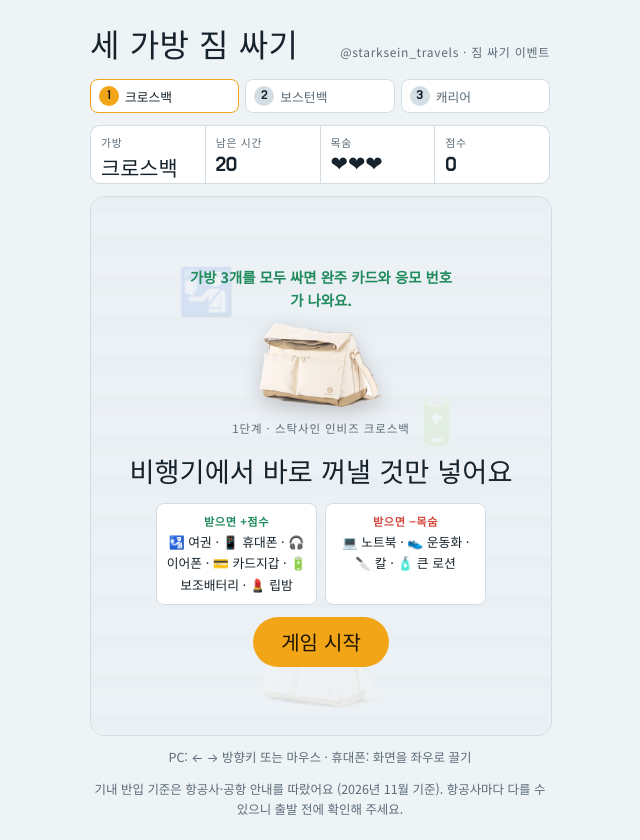
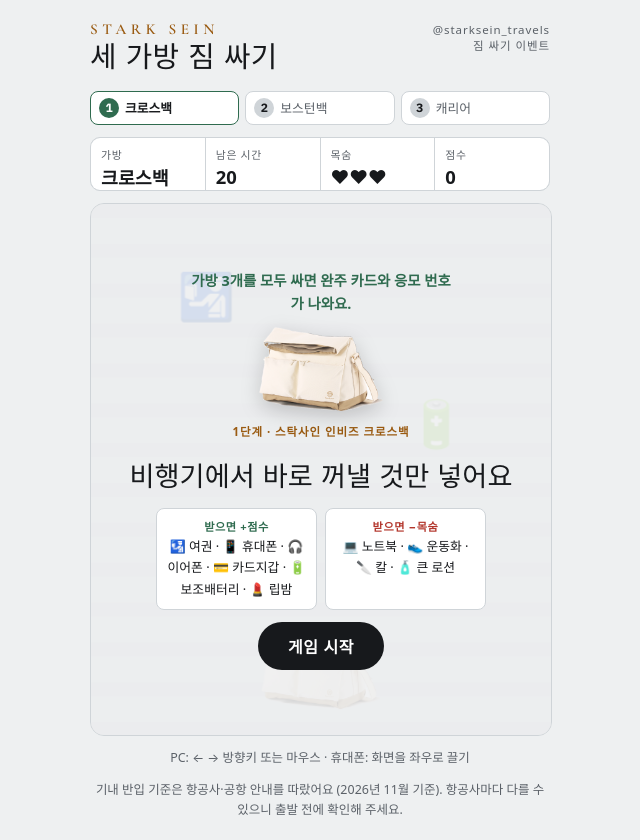
Before and after one commit to actoryk62-cyber/three-bags, a plain HTML site: page index.html in a window 1280 px wide. Shown: the whole page, without its empty margins (320-960 px from the left). Drawn offline with nearby package versions, Linux system fonts and the light colour scheme; a web font is replaced by a local one.

Commit message:
화면을 스탁사인 브랜드 색·글씨체로 변경
Co-Authored-By: Claude Fable 5.1 <noreply@anthropic.com>

```diff
--- a/index.html
+++ b/index.html
@@ -15,60 +15,82 @@
 <link rel="preconnect" href="https://fonts.googleapis.com" />
 <link
   rel="stylesheet"
-  href="https://fonts.googleapis.com/css2?family=Do+Hyeon&family=Noto+Sans+KR:wght@400;700&display=swap"
+  href="https://fonts.googleapis.com/css2?family=Black+Han+Sans&family=IBM+Plex+Sans+KR:wght@400;500;700&family=IBM+Plex+Mono:wght@500;700&family=Cormorant+Garamond:wght@600;700&display=swap"
 />
 <style>
-  /* Layout: one centered play column — stage strip, scoreboard, 3:4 canvas "baggage belt", overlays for intro / clear / finish card */
+  /* Layout: one centered play column — stage strip, scoreboard, 3:4 canvas "baggage belt", overlays for intro / clear / finish card.
+     Palette = 스탁사인 브랜드 가이드(2026-11-17) 페이지와 같은 실버·차콜·딥그린, 금색은 제품 자수 색 */
   :root {
-    --bg: #eef3f6; /* airport floor, cool grey-blue */
+    --bg: #eef0f1; /* 문스톤 실버 바닥 */
     --panel: #ffffff;
-    --ink: #17232c;
-    --muted: #5b6b77;
-    --line: #d3dde4;
-    --accent: #f2a516; /* boarding-pass yellow */
-    --good: #1f8a5b;
-    --bad: #d2463b;
-    --belt: #dfe7ec;
-    --belt-stripe: #cfd9e0;
-    --bag1: #2f4a6d; /* 크로스백: navy */
-    --bag2: #4f7a5a; /* 보스턴백: olive */
-    --bag3: #f2a516; /* 캐리어: yellow */
-    --font-display: "Do Hyeon", "Noto Sans KR", system-ui, sans-serif;
+    --ink: #17191c; /* 토파즈 블랙 */
+    --muted: #5b6168;
+    --line: #cfd4d8;
+    --frame: #6c747b; /* 알루미늄 프레임 */
+    --accent: #2f6b4f; /* 다크 에메랄드 */
+    --gold: #9a5b12; /* 자수 금색 */
+    --good: #2f6b4f;
+    --bad: #b3362c;
+    --btn: #17191c;
+    --btn-fg: #ffffff;
+    --band: #17191c;
+    --band-fg: #eceef0;
+    --belt: #e3e6e8;
+    --belt-stripe: #d5d9dc;
+    --bag1: #17191c; /* 크로스백 대체 그림 */
+    --bag2: #2f6b4f; /* 보스턴백 대체 그림 */
+    --bag3: #8e969d; /* 캐리어 대체 그림 */
+    --font-display: "Black Han Sans", "IBM Plex Sans KR", system-ui, sans-serif;
+    --font-wordmark: "Cormorant Garamond", "Times New Roman", serif;
+    --font-mono: "IBM Plex Mono", ui-monospace, Consolas, monospace;
     --font-body:
-      "Noto Sans KR", system-ui, -apple-system, "Segoe UI", sans-serif;
+      "IBM Plex Sans KR", "Noto Sans KR", system-ui, -apple-system, "Segoe UI",
+      sans-serif;
   }
   @media (prefers-color-scheme: dark) {
     :root:not([data-theme="light"]) {
-      --bg: #0f171d;
-      --panel: #18232b;
-      --ink: #e8eef2;
-      --muted: #96a6b2;
-      --line: #2a3843;
-      --accent: #f5b335;
-      --good: #43c08a;
+      --bg: #121416;
+      --panel: #1b1e21;
+      --ink: #eceef0;
+      --muted: #a2a9b0;
+      --line: #30353a;
+      --frame: #8e969d;
+      --accent: #7fc4a0;
+      --gold: #e0a85c;
+      --good: #7fc4a0;
       --bad: #f06a5e;
-      --belt: #1c2932;
-      --belt-stripe: #22313b;
-      --bag1: #6f93c4;
-      --bag2: #79b08a;
-      --bag3: #f5b335;
+      --btn: #eceef0;
+      --btn-fg: #121416;
+      --band: #0c0e10;
+      --band-fg: #eceef0;
+      --belt: #1f2326;
+      --belt-stripe: #272c30;
+      --bag1: #eceef0;
+      --bag2: #7fc4a0;
+      --bag3: #8e969d;
       color-scheme: dark;
     }
   }
   :root[data-theme="dark"] {
-    --bg: #0f171d;
-    --panel: #18232b;
-    --ink: #e8eef2;
-    --muted: #96a6b2;
-    --line: #2a3843;
-    --accent: #f5b335;
-    --good: #43c08a;
+    --bg: #121416;
+    --panel: #1b1e21;
+    --ink: #eceef0;
+    --muted: #a2a9b0;
+    --line: #30353a;
+    --frame: #8e969d;
+    --accent: #7fc4a0;
+    --gold: #e0a85c;
+    --good: #7fc4a0;
     --bad: #f06a5e;
-    --belt: #1c2932;
-    --belt-stripe: #22313b;
-    --bag1: #6f93c4;
-    --bag2: #79b08a;
-    --bag3: #f5b335;
+    --btn: #eceef0;
+    --btn-fg: #121416;
+    --band: #0c0e10;
+    --band-fg: #eceef0;
+    --belt: #1f2326;
+    --belt-stripe: #272c30;
+    --bag1: #eceef0;
+    --bag2: #7fc4a0;
+    --bag3: #8e969d;
     color-scheme: dark;
   }
   [hidden] {
@@ -102,17 +124,34 @@
     gap: 8px;
     flex-wrap: wrap;
   }
+  .brand {
+    font-family: var(--font-wordmark);
+    font-weight: 600;
+    font-size: 0.95rem;
+    letter-spacing: 0.3em;
+    text-transform: uppercase;
+    color: var(--gold);
+    margin: 0 0 2px;
+  }
   h1 {
     font-family: var(--font-display);
     font-weight: 400;
-    font-size: 2rem;
+    font-size: 1.8rem;
     margin: 0;
     letter-spacing: 0.01em;
+    line-height: 1.35;
   }
   .gate {
-    font-size: 0.75rem;
+    font-size: 0.72rem;
     color: var(--muted);
-    letter-spacing: 0.06em;
+    letter-spacing: 0.08em;
+    text-align: right;
+  }
+  .wm {
+    font-family: var(--font-wordmark);
+    font-weight: 700;
+    letter-spacing: 0.22em;
+    text-transform: uppercase;
   }
 
   .steps {
@@ -136,9 +175,9 @@
     padding: 6px 8px;
   }
   .steps li b {
-    font-family: var(--font-display);
-    font-weight: 400;
-    font-size: 0.8rem;
+    font-family: var(--font-mono);
+    font-weight: 700;
+    font-size: 0.75rem;
     flex: none;
     width: 20px;
     height: 20px;
@@ -151,14 +190,15 @@
   .steps li.on {
     color: var(--ink);
     border-color: var(--accent);
+    font-weight: 700;
   }
   .steps li.on b {
     background: var(--accent);
-    color: #1b1404;
+    color: #fff;
   }
   .steps li.done b {
-    background: var(--good);
-    color: #fff;
+    background: var(--band);
+    color: var(--band-fg);
   }
 
   .board {
@@ -184,9 +224,9 @@
     letter-spacing: 0.06em;
   }
   .stat b {
-    font-family: var(--font-display);
-    font-weight: 400;
-    font-size: 1.3rem;
+    font-family: var(--font-body);
+    font-weight: 700;
+    font-size: 1.15rem;
     font-variant-numeric: tabular-nums;
     white-space: nowrap;
     overflow: hidden;
@@ -242,7 +282,8 @@
   .overlay p.eyebrow {
     font-size: 0.72rem;
     letter-spacing: 0.08em;
-    color: var(--muted);
+    color: var(--gold);
+    font-weight: 700;
   }
   .rules {
     display: grid;
@@ -272,14 +313,16 @@
     color: var(--bad);
   }
   button {
-    font-family: var(--font-display);
-    font-size: 1.25rem;
+    font-family: var(--font-body);
+    font-weight: 700;
+    font-size: 1rem;
+    letter-spacing: 0.04em;
     border: 0;
     border-radius: 999px;
     cursor: pointer;
-    padding: 10px 28px;
-    background: var(--accent);
-    color: #1b1404;
+    padding: 12px 30px;
+    background: var(--btn);
+    color: var(--btn-fg);
   }
   button:focus-visible {
     outline: 3px solid var(--ink);
@@ -296,12 +339,16 @@
     text-align: left;
   }
   .card-eyebrow {
-    background: var(--accent);
-    color: #1b1404;
+    background: var(--band);
+    color: var(--band-fg);
     font-size: 0.68rem;
     letter-spacing: 0.1em;
-    padding: 8px 14px;
-    font-weight: 700;
+    padding: 9px 14px;
+    font-weight: 500;
+  }
+  .card-eyebrow .wm {
+    color: var(--gold);
+    font-size: 0.95rem;
   }
   .card-title {
     font-family: var(--font-display);
@@ -321,16 +368,17 @@
   }
   .card-row b {
     color: var(--ink);
-    font-family: var(--font-display);
-    font-weight: 400;
-    font-size: 1.3rem;
+    font-family: var(--font-body);
+    font-weight: 700;
+    font-size: 1.15rem;
     font-variant-numeric: tabular-nums;
   }
   .card-row b.code {
-    font-family: ui-monospace, "Cascadia Mono", Consolas, monospace;
+    font-family: var(--font-mono);
     font-size: 1.05rem;
     letter-spacing: 0.06em;
     font-weight: 700;
+    color: var(--accent);
   }
   .card-foot {
     padding: 8px 14px 12px;
@@ -395,8 +443,11 @@
 
 <div class="wrap">
   <header>
-    <h1>세 가방 짐 싸기</h1>
-    <span class="gate">@starksein_travels · 짐 싸기 이벤트</span>
+    <div>
+      <p class="brand">Stark Sein</p>
+      <h1>세 가방 짐 싸기</h1>
+    </div>
+    <span class="gate">@starksein_travels<br />짐 싸기 이벤트</span>
   </header>
 
   <ol class="steps" id="steps" aria-label="단계">
@@ -704,7 +755,7 @@
         date = `${d.getFullYear()}.${String(d.getMonth() + 1).padStart(2, "0")}.${String(d.getDate()).padStart(2, "0")}`;
       overlay(`
       <div class="card" role="group" aria-label="완주 카드">
-        <div class="card-eyebrow">STARKSEIN TRAVELS · 세 가방 짐 싸기</div>
+        <div class="card-eyebrow"><span class="wm">Stark Sein</span> · 세 가방 짐 싸기</div>
         <div class="card-title">완주!</div>
         <div class="card-bags">${STAGES.map((s) => `<img src="${s.img}" alt="스탁사인 ${s.name}">`).join("")}</div>
         <div class="card-row"><span>점수</span><b>${score.toLocaleString("ko-KR")}점</b></div>
```
